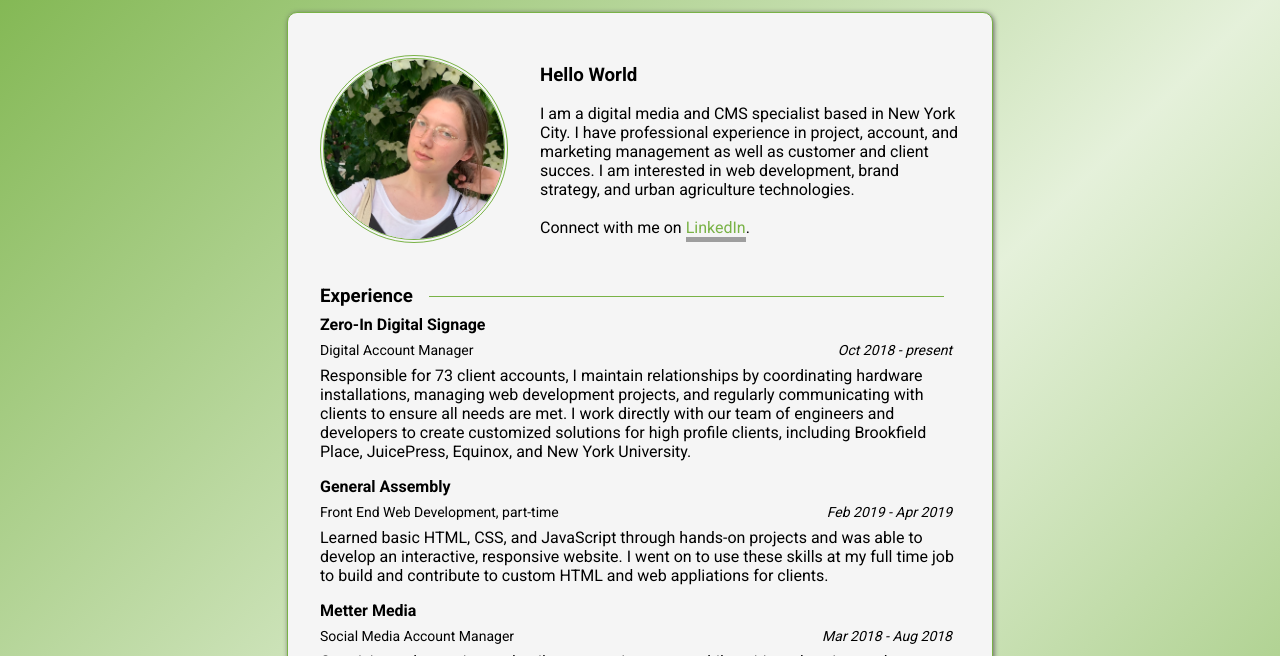
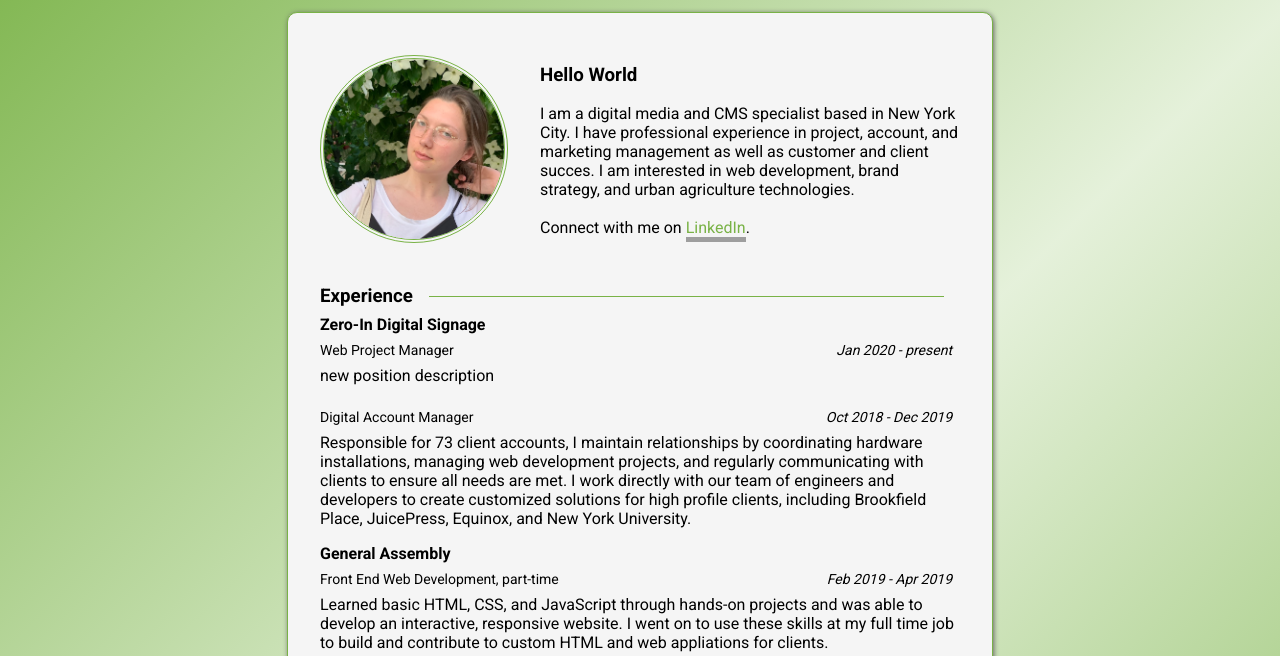
Before and after one commit to annayensietopping/ayt-site, a website built with Parcel: page index.html in a window 1280 px wide. Shown: the part 144-800 px from the top of the page. Built offline with nearby package versions, Linux system fonts and the light colour scheme; grey boxes are pictures that could not be loaded.

Commit message:
Added new job title ZI

```diff
--- a/index.html
+++ b/index.html
@@ -49,8 +49,14 @@
         <div class="card">
           <div class="company">Zero-In Digital Signage</div>
           <div class="sub">
+              <div class="title">Web Project Manager</div>
+              <div class="time"><i>Jan 2020 - present</i></div>
+            </div>
+            <div class="middleBody"> new position description </div>
+
+          <div class="sub">
             <div class="title">Digital Account Manager</div>
-            <div class="time"><i>Oct 2018 - present</i></div>
+            <div class="time"><i>Oct 2018 - Dec 2019</i></div>
           </div>
           Responsible for 73 client accounts, I maintain relationships by
           coordinating hardware installations, managing web development
--- a/src/styles.css
+++ b/src/styles.css
@@ -191,6 +191,10 @@ button a {
   margin-top: 10px;
 }
 
+.middleBody {
+  margin-bottom: 1.5em;
+}
+
 @media only screen and (max-width: 600px) {
   header .cool-text {
     font-size: 50px;
```
